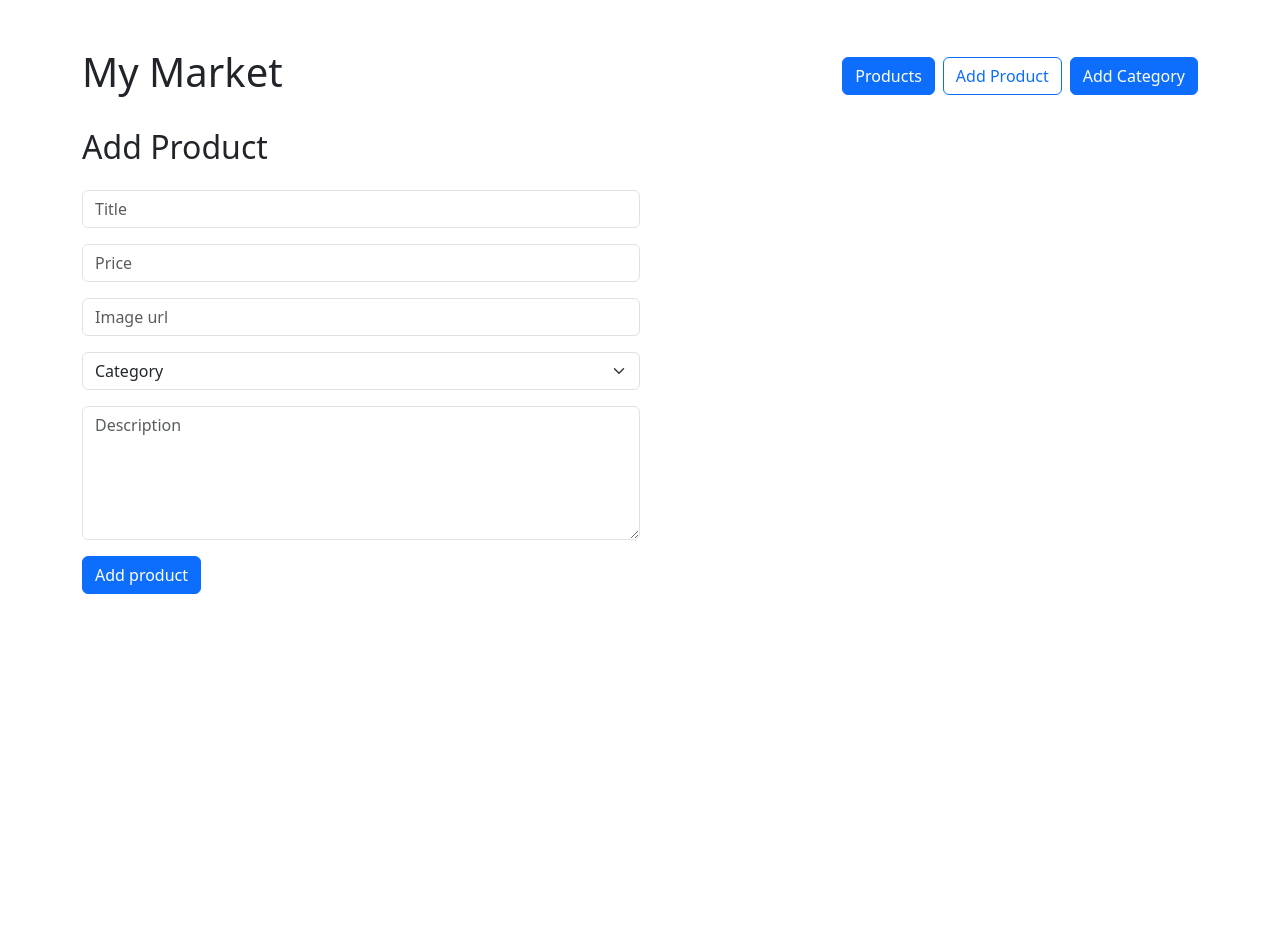
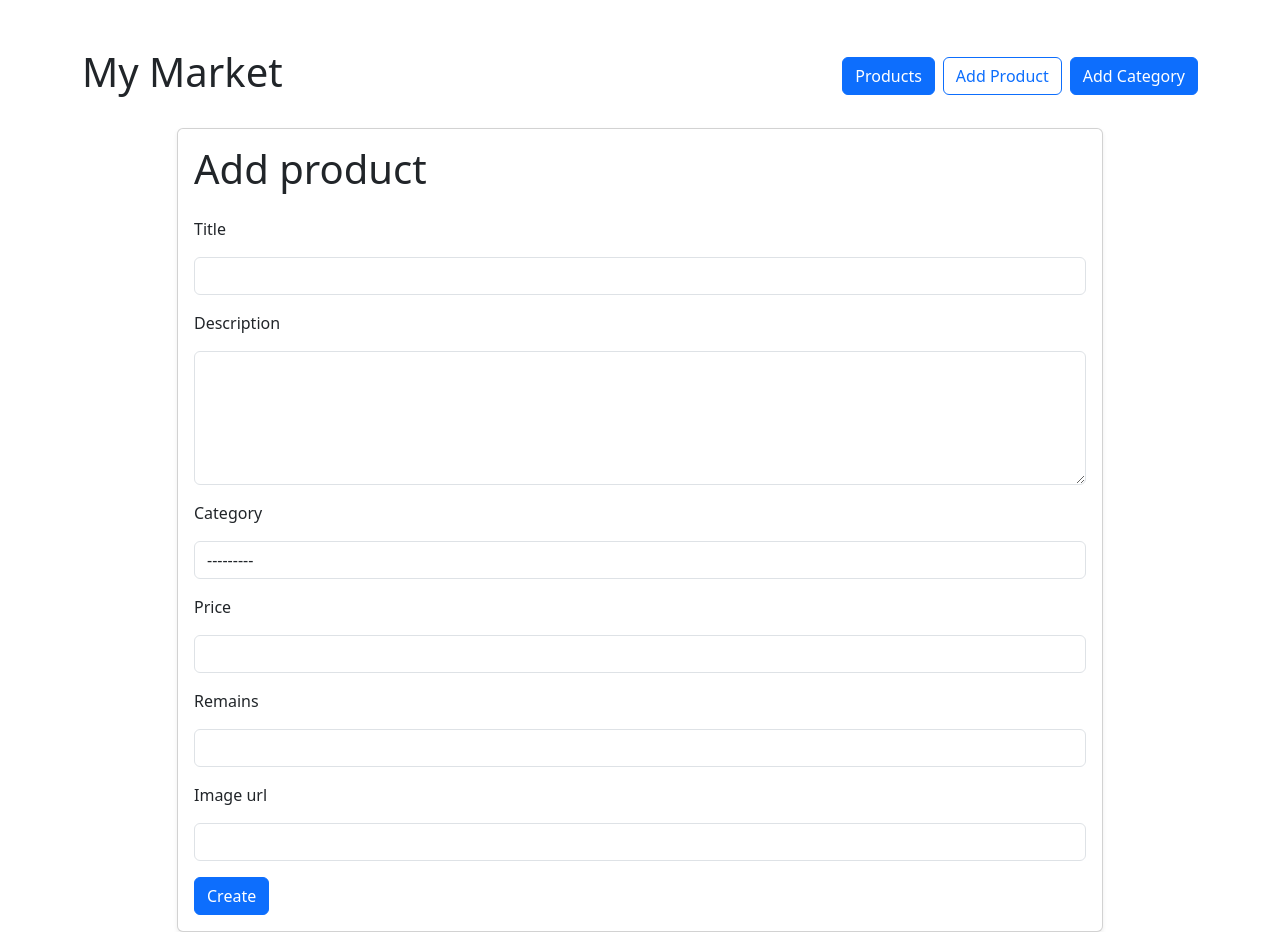
Before and after one commit to iAmBelovNikita/-homework_54_nikita_belov, a Django app: page /products/add/ in a window 1280 px wide. Before the commit the page ends 594 px from the top, so only its background shows below. Run offline with Django 5.2, Linux system fonts and the light colour scheme; data comes from the database, SQL or seed files in the repository.

Commit message:
Copy-paste logic from other projects and edit forms.py for current model Product. Change logic in views.py.

```diff
--- /dev/null
+++ b/source/e_shop/forms.py
@@ -0,0 +1,49 @@
+from django import forms
+from django.forms import TextInput, Textarea, NumberInput
+from django.forms.widgets import Select
+
+from .models import Category
+
+
+class ProductForm(forms.Form):
+    title = forms.CharField(
+        required=True,
+        max_length=200,
+        label="Title",
+        widget=TextInput(attrs={"class": "form-control"})
+    )
+
+    description = forms.CharField(
+        required=False,
+        max_length=500,
+        label="Description",
+        widget=Textarea(attrs={"class": "form-control", "rows": "5"})
+    )
+
+    category = forms.ModelChoiceField(
+        required=True,
+        queryset=Category.objects.all(),
+        label="Category",
+        widget=Select(attrs={"class": "form-control"})
+    )
+
+    price = forms.DecimalField(
+        required=True,
+        max_digits=7,
+        decimal_places=2,
+        label="Price",
+        widget=NumberInput(attrs={"class": "form-control"})
+    )
+
+    remains = forms.IntegerField(
+        required=True,
+        min_value=0,
+        label="Remains",
+        widget=NumberInput(attrs={"class": "form-control"})
+    )
+
+    image_link = forms.URLField(
+        required=True,
+        label="Image url",
+        widget=TextInput(attrs={"class": "form-control"})
+    )
--- /dev/null
+++ b/source/e_shop/templates/partial/product_form.html
@@ -0,0 +1,24 @@
+<form id="product-form" action="" method="POST">
+  {% csrf_token %}
+
+  {% for error in form.non_field_errors %}
+      <p class="text-danger ms-2 fs-6 mt-0">{{ error }}</p>
+  {% endfor %}
+
+  {% for field in form %}
+      <p>
+          <label for="{{ field.id_for_label }}">{{ field.label }}</label>
+      </p>
+
+      {% for error in field.errors %}
+          <p class="text-danger ms-2 fs-6 mt-0">{{ error }}</p>
+      {% endfor %}
+
+      <p>{{ field }}</p>
+  {% endfor %}
+  <div class="d-flex gap-2">
+      <button type="submit" class="btn btn-primary">
+        {{ button_text }}
+      </button>
+  </div>
+</form>
--- a/source/e_shop/templates/product_add.html
+++ b/source/e_shop/templates/product_add.html
@@ -17,67 +17,18 @@
 {% endblock %}
 
 {% block content %}
-  <div class="mt-4">
-    <h2 class="mb-4">Add Product</h2>
+  <div class="row justify-content-center">
+    <div class="col-md-10">
 
-    {% if error %}
-      <div class="alert alert-danger">
-        {{ error }}
-      </div>
-    {% endif %}
+      <div class="card shadow-sm">
+        <div class="card-body">
+          <h1 class="card-title mb-4">Add product</h1>
 
-    <form method="post" class="w-50">
-      {% csrf_token %}
+          {% include "partial/product_form.html" with button_text="Create" %}
 
-      <div class="mb-3">
-        <input type="text"
-               name="title"
-               class="form-control"
-               placeholder="Title"
-               value="{{ title }}"
-               required>
+        </div>
       </div>
 
-      <div class="mb-3">
-        <input type="number"
-               name="price"
-               class="form-control"
-               placeholder="Price"
-               value="{{ price }}"
-               required>
-      </div>
-
-      <div class="mb-3">
-        <input type="url"
-               name="image_link"
-               class="form-control"
-               placeholder="Image url"
-               value="{{ image_link }}"
-               required>
-      </div>
-
-      <div class="mb-3">
-        <select name="category" class="form-select" required>
-          <option value="">Category</option>
-
-          {% for category in categories %}
-            <option value="{{ category.pk }}">
-              {{ category.title }}
-            </option>
-          {% endfor %}
-        </select>
-      </div>
-
-      <div class="mb-3">
-        <textarea name="description"
-                  class="form-control"
-                  rows="5"
-                  placeholder="Description">{{ description }}</textarea>
-      </div>
-
-      <button type="submit" class="btn btn-primary">
-        Add product
-      </button>
-    </form>
+    </div>
   </div>
 {% endblock %}
--- a/source/e_shop/views.py
+++ b/source/e_shop/views.py
@@ -1,8 +1,7 @@
 from django.db.models.functions import Lower
 from django.shortcuts import render, get_object_or_404, redirect
 
-from decimal import Decimal, InvalidOperation
-
+from .forms import ProductForm
 from .models import Product, Category
 
 
@@ -16,67 +15,32 @@ def product_view(request, pk):
     product = get_object_or_404(Product, pk=pk)
     return render(request, "product.html", {"product": product})
 
+
 def product_add_view(request):
-    categories = Category.objects.all()
+    form = ProductForm()
 
-    if request.method == "GET":
-        return render(request, "product_add.html", {
-            "categories": categories
-        })
+    if request.method == 'GET':
+        context = {'form': form}
+        return render(request, 'product_add.html', context)
 
-    elif request.method == "POST":
-        title = request.POST.get("title", "").strip()
-        price = request.POST.get("price", "").strip()
-        image_link = request.POST.get("image_link", "").strip()
-        category_id = request.POST.get("category")
-        description = request.POST.get("description", "").strip()
+    elif request.method == 'POST':
+        form = ProductForm(request.POST)
 
-        if not title or not price or not image_link or not category_id:
-            return render(request, "product_add.html", {
-                "categories": categories,
-                "error": "Title, price, image url and category are required",
-                "title": title,
-                "price": price,
-                "image_link": image_link,
-                "description": description,
-                "selected_category_id": category_id,
-            })
+        if form.is_valid():
+            product = Product(
+                title=form.cleaned_data.get('title'),
+                description=form.cleaned_data.get('description'),
+                category=form.cleaned_data.get('category'),
+                price=form.cleaned_data.get('price'),
+                remains=form.cleaned_data.get('remains'),
+                image_link=form.cleaned_data.get('image_link'),
+            )
+            product.save()
 
-        try:
-            price = Decimal(price)
-        except InvalidOperation:
-            return render(request, "product_add.html", {
-                "categories": categories,
-                "error": "Price must be a number",
-                "title": title,
-                "price": request.POST.get("price", ""),
-                "image_link": image_link,
-                "description": description,
-                "selected_category_id": category_id,
-            })
+            return redirect('product_view', pk=product.pk)
 
-        if price < 0:
-            return render(request, "product_add.html", {
-                "categories": categories,
-                "error": "Price cannot be negative",
-                "title": title,
-                "price": price,
-                "image_link": image_link,
-                "description": description,
-                "selected_category_id": category_id,
-            })
-
-        category = get_object_or_404(Category, pk=category_id)
-
-        product = Product.objects.create(
-            title=title,
-            price=price,
-            image_link=image_link,
-            category=category,
-            description=description,
-        )
-
-        return redirect("product_view", pk=product.pk)
+        context = {'form': form}
+        return render(request, 'product_add.html', context)
 
 def category_add_view(request):
     if request.method == "GET":
```
Also changed, not shown: source/e_shop/templates/partial/product_delete_modal.html (added, +20 -0 lines).
